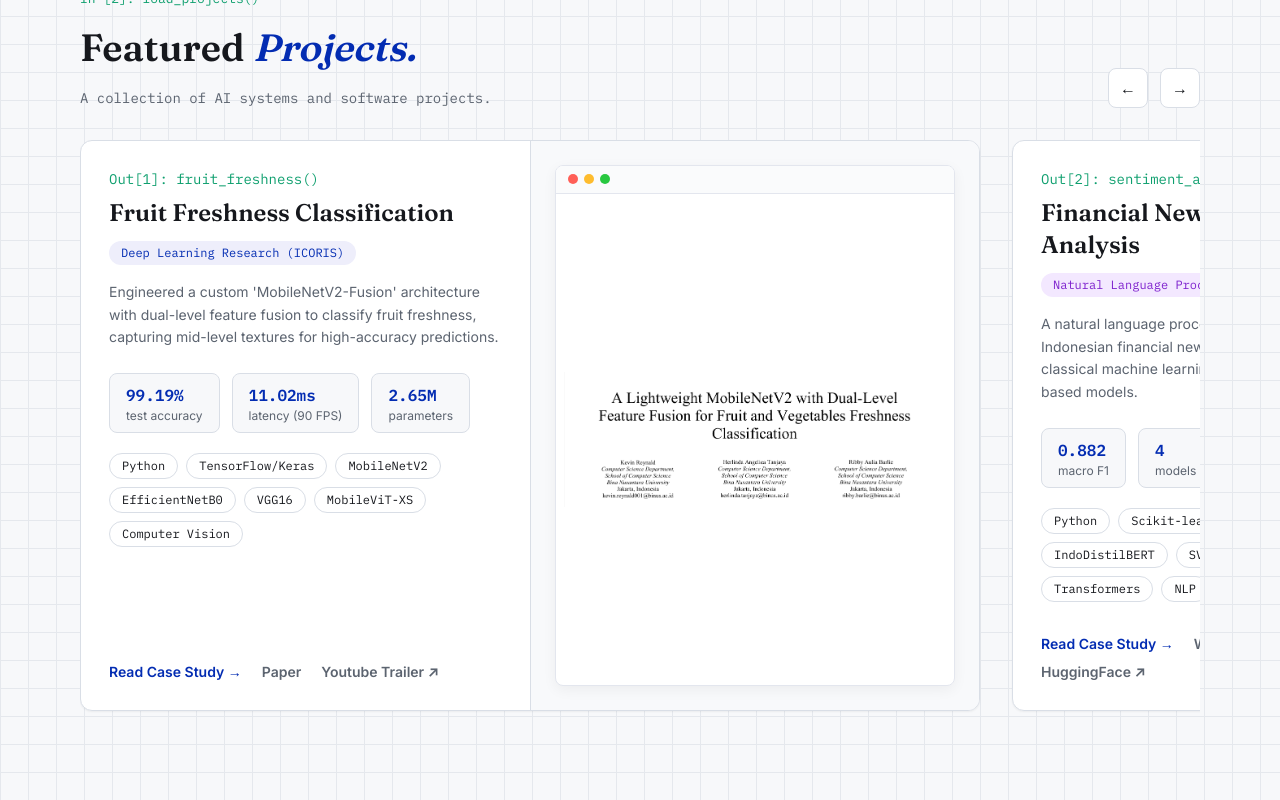
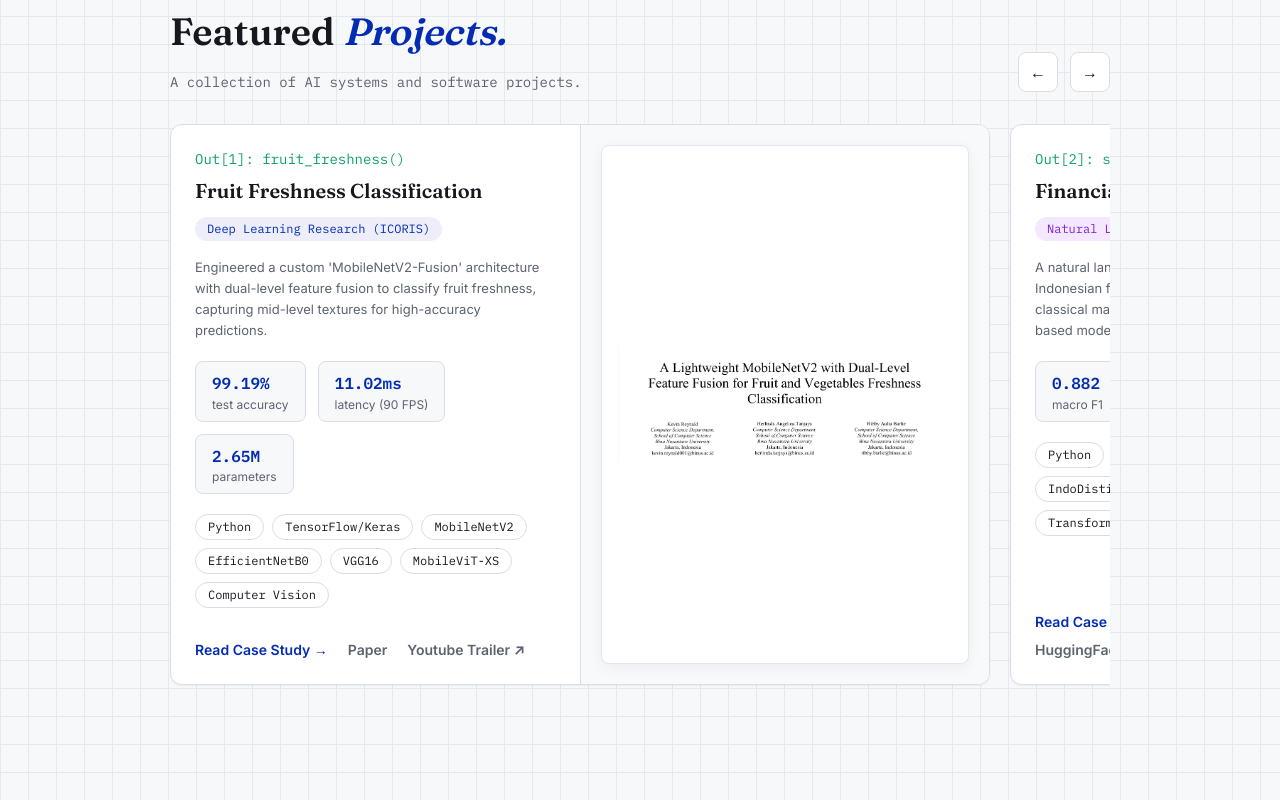
Before and after one commit to kevinreynald1453-spec/portfolio-kevin, a Next.js app: page / in a window 1280 px wide. Shown: the part 880-1680 px from the top of the page. Built offline with nearby package versions, Linux system fonts and the light colour scheme.

Commit message:
fix: position projects

```diff
--- a/src/components/About.tsx
+++ b/src/components/About.tsx
@@ -9,7 +9,7 @@ export default function About() {
       px-5
       md:px-10
       py-16
-      scroll-mt-28
+      scroll-mt-[70px]
       "
       id="about"
     >
--- a/src/components/Experience.tsx
+++ b/src/components/Experience.tsx
@@ -9,7 +9,7 @@ export default function Experience() {
       px-5
       md:px-10
       py-16
-      scroll-mt-28
+      scroll-mt-[60px]
       "
       id="experience"
     >
--- a/src/components/Hero.tsx
+++ b/src/components/Hero.tsx
@@ -10,7 +10,7 @@ export default function Hero() {
         mx-auto
         px-5
         md:px-10
-        pt-[50px]
+        pt-[20px]
         pb-20
         min-h-[calc(100vh-80px)]
         flex
--- a/src/components/Projects.tsx
+++ b/src/components/Projects.tsx
@@ -298,67 +298,119 @@ export default function Projects() {
   const [dragging, setDragging] = useState(false);
 
   const isDown = useRef(false);
+
   const startX = useRef(0);
+
   const scrollLeft = useRef(0);
 
+  const moved = useRef(false);
 
-  const moveSlider = (direction: "left" | "right") => {
 
-    if (!scrollRef.current) return;
+  const moveSlider = (
+    direction:"left"|"right"
+    )=>{
+
+    if(!scrollRef.current)
+    return;
+
+
+    const cardWidth =
+    scrollRef.current.clientWidth * 0.9;
+
 
     scrollRef.current.scrollBy({
-      left: direction === "left" ? -900 : 900,
-      behavior: "smooth",
+
+    left:
+    direction==="left"
+    ?
+    -cardWidth
+    :
+    cardWidth,
+
+    behavior:"smooth"
+
     });
+
 
   };
 
 
-  const mouseDown = (e: React.MouseEvent) => {
+  const mouseDown = (
+    e: React.MouseEvent
+    )=>{
 
-    if (!scrollRef.current) return;
+    if(!scrollRef.current)
+    return;
+
 
     isDown.current = true;
 
+    moved.current = false;
+
     setDragging(true);
+
 
     startX.current =
     e.pageX - scrollRef.current.offsetLeft;
 
+
     scrollLeft.current =
     scrollRef.current.scrollLeft;
+
 
     };
 
 
-  const mouseMove = (e: React.MouseEvent) => {
 
-    if (!isDown.current || !scrollRef.current)
+  const mouseMove = (
+    e: React.MouseEvent
+    )=>{
+
+
+    if(
+    !isDown.current ||
+    !scrollRef.current
+    )
     return;
 
 
     e.preventDefault();
 
 
+
     const x =
     e.pageX - scrollRef.current.offsetLeft;
 
 
-    const walk =
-      (x - startX.current) * 1.2;
+    const distance =
+    x - startX.current;
+
+
+
+    if(Math.abs(distance) > 5){
+
+    moved.current = true;
+
+  }
+
 
 
     scrollRef.current.scrollLeft =
-      scrollLeft.current - walk;
+    scrollLeft.current - distance * 1.5;
+
+
 
     };
 
 
-  const stopDrag = () => {
+
+  const stopDrag = ()=>{
+
 
     isDown.current = false;
 
     setDragging(false);
+
 
   };
 
@@ -369,11 +421,11 @@ export default function Projects() {
       id="projects"
       className="
         scroll-mt-5
-        max-w-[1200px]
+        max-w-[1020px]
         mx-auto
         px-5
         md:px-10
-        py-20
+        py-16
       "
     >
 
@@ -489,17 +541,24 @@ export default function Projects() {
         onMouseLeave={stopDrag}
         className={`
         flex
-          gap-8
+        gap-5
         overflow-x-auto
         snap-x
         snap-mandatory
         scroll-smooth
+        overscroll-x-contain
+        touch-pan-x
         pb-5
         pr-6
         md:pr-[240px]
         [&::-webkit-scrollbar]:hidden
 
-          ${dragging ? "cursor-grabbing" : "cursor-grab"}
+        ${dragging
+        ?
+        "cursor-grabbing"
+        :
+        "cursor-grab"
+        }
         `}
       >
 
@@ -513,7 +572,7 @@ export default function Projects() {
                 snap-start
                 flex-shrink-0
                 w-[92vw]
-                md:w-[900px]
+                md:w-[820px]
                 bg-cell
                 border
                 border-border
@@ -536,7 +595,7 @@ export default function Projects() {
 
               <div
                 className="
-                  p-7
+                  p-6
                   flex
                   flex-col
                   h-full
@@ -560,7 +619,7 @@ export default function Projects() {
                 <h3
                   className="
                     font-serif
-                    text-2xl
+                    text-xl
                     font-semibold
                     mb-3
                   "
@@ -591,8 +650,8 @@ export default function Projects() {
                   className="
                     text-muted
                     leading-relaxed
-                    text-sm
-                    mb-6
+                    text-[13px]
+                    mb-5
                   "
                 >
                   {project.desc}
@@ -765,7 +824,20 @@ export default function Projects() {
               {/* RIGHT IMAGE FRAME — tanpa tinggi tetap, otomatis
                   mengikuti tinggi kolom teks di sebelahnya (grid row) */}
 
-              <div
+              {/* RIGHT IMAGE FRAME */}
+
+              <Link
+                href={project.links[0].url}
+
+                onClick={(e)=>{
+
+                if(moved.current){
+
+                e.preventDefault();
+
+                }
+
+                }}
                 className="
                 relative
                 bg-[#f8f9fb]
@@ -776,11 +848,18 @@ export default function Projects() {
                 flex
                 items-center
                 justify-center
-                  p-5
-                  md:p-6
-                  min-h-[260px]
+                p-4
+                md:p-5
+                min-h-[230px]
+                cursor-pointer
+                group
+                hover:border-indigo
+                transition-all
+                duration-300
                 "
                 >
+
+
                 <div
                 className="
                 relative
@@ -792,54 +871,44 @@ export default function Projects() {
                 bg-white
                 shadow-[0_4px_14px_rgba(0,0,0,0.05)]
                 overflow-hidden
-                    group
                 flex
-                    flex-col
+                items-center
+                justify-center
                 "
                 >
-                  {project.frame === "browser" && (
-                    <div
-                      className="
-                        h-7
-                        flex
-                        items-center
-                        gap-1.5
-                        px-3
-                        border-b
-                        border-[#e3e6ee]
-                        bg-[#fafbfc]
-                        shrink-0
+
+
+                <Image
+
+                src={project.image}
+
+                alt={project.title}
+
+                fill
+
+                sizes="
+                (max-width:768px) 100vw,
+                500px
                 "
-                    >
-                      <span className="w-2.5 h-2.5 rounded-full bg-[#ff5f57]" />
-                      <span className="w-2.5 h-2.5 rounded-full bg-[#febc2e]" />
-                      <span className="w-2.5 h-2.5 rounded-full bg-[#28c840]" />
-                    </div>
-                  )}
 
-                  <div className="relative flex-1">
-                    <Image
-                      src={project.image}
-                      alt={project.title}
-                      fill
-                      sizes="(max-width:768px) 100vw, 450px"
                 quality={90}
+
                 className="
                 object-contain
-                        p-2
+                p-4
                 transition-transform
                 duration-300
-                        group-hover:scale-[1.02]
+                group-hover:scale-[1.03]
                 "
+
               />
-                  </div>
-                </div>
-              </div>
-
 
 
               </div>
 
+
+              </Link>
+            </div>
           ))
         }
 
--- a/src/components/Skills.tsx
+++ b/src/components/Skills.tsx
@@ -65,7 +65,7 @@ return (
 
 <section
 className="
-scroll-mt-[180px]
+scroll-mt-[90px]
 max-w-[1020px]
 mx-auto
 px-5
```
Lines whose indentation alone changed are shown as unchanged.
